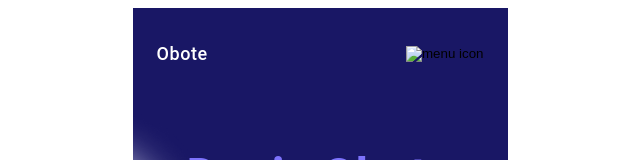
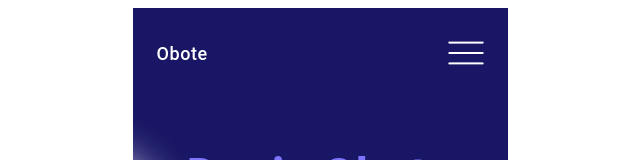
Before and after one commit to Obote/portfolio-mobileversion, a website: page index.html in a window 1280 px wide. Shown: the top 160 px of the page, without its empty margins (320-960 px from the left). Drawn offline with Linux system fonts and the light colour scheme; the site is published under a folder, as on GitHub Pages, so addresses that start at the root find nothing.

Commit message:
Update menu icon link

```diff
--- a/index.html
+++ b/index.html
@@ -11,7 +11,7 @@
     <nav class="navbar">
         <header class="navigation">
             <a class="logo" href="#">Obote</a>
-            <button class="hamburger"><img src="/assets/images/menu-icon.png" alt="menu icon"></button>
+            <button class="hamburger"><img src="./assets/images/menu-icon.png" alt="menu icon"></button>
         </header>
     </nav>
     <main>
```
